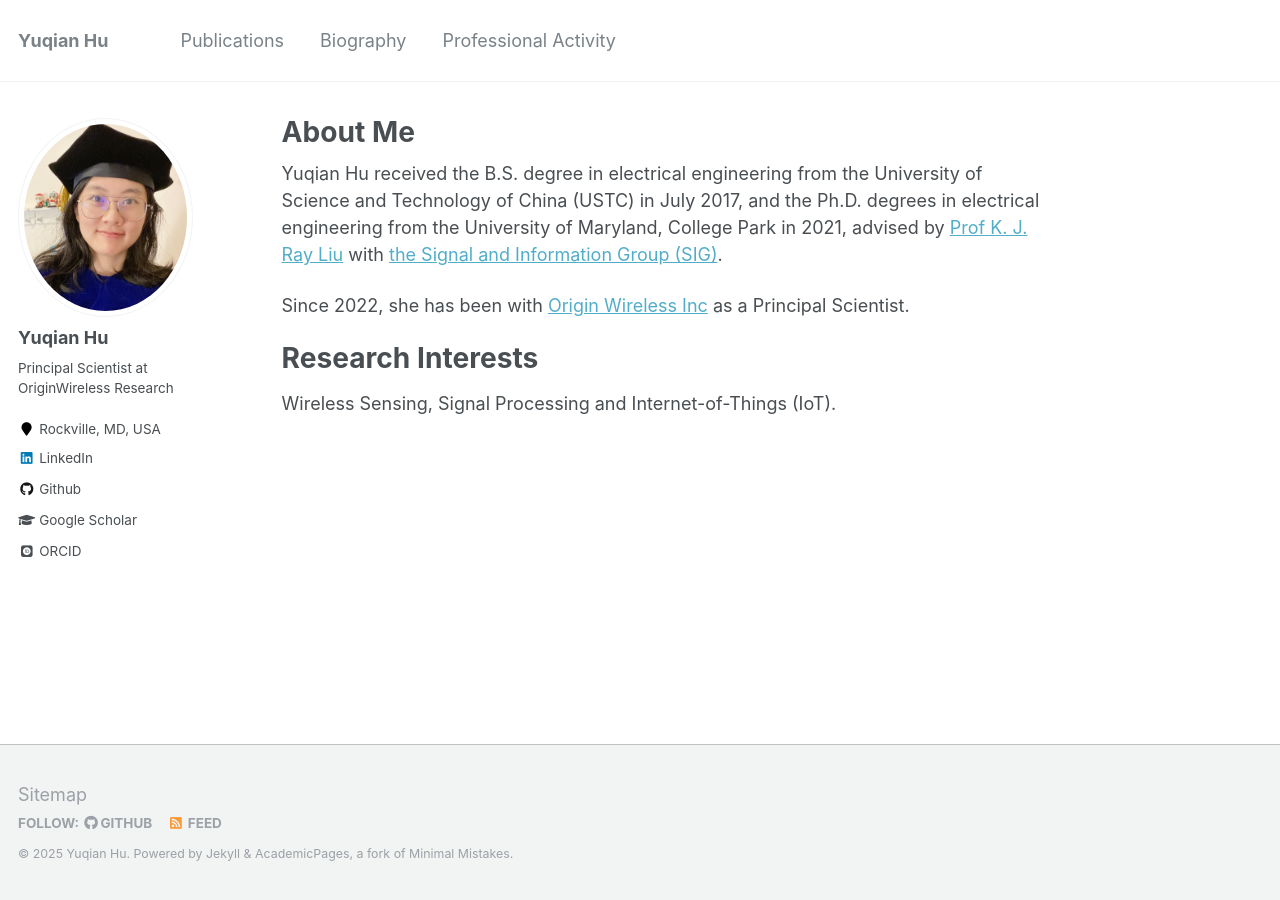
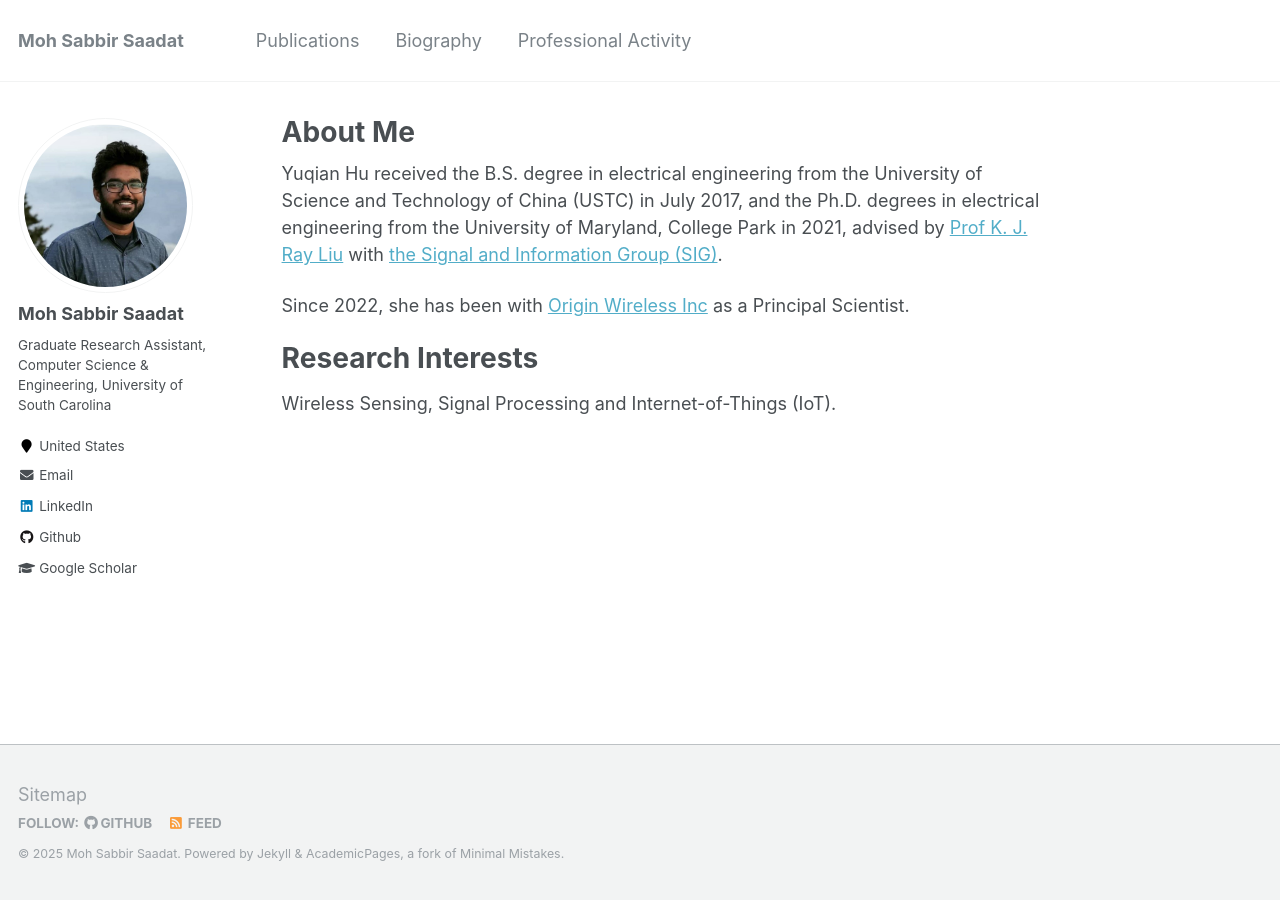
Before and after one commit to MohSaadat/MohSaadat.github.io, a Jekyll site: the page built from _pages/about.md, in a window 1280 px wide. Built offline with Jekyll 4.4.1, drawn with Linux system fonts in a browser that asks for light colours; some web fonts are replaced.

Commit message:
updated _config.yml to add my info in home page

```diff
--- a/_config.yml
+++ b/_config.yml
@@ -3,17 +3,17 @@
 # This config file is meant for settings that affect your entire site, values
 # which you are expected to set up once and rarely need to edit after that.
 # For technical reasons, this file is *NOT* reloaded automatically when you use
-# `jekyll serve`. If you change this file, please restart the server process.
+# `bundle exec jekyll serve -l -H localhost -P 4001`. If you change this file, please restart the server process.
 
 # Site Settings
 locale                   : "en-US"
-title                    : "Yuqian Hu"
+title                    : "Moh Sabbir Saadat"
 title_separator          : "-"
-name                     : &name "Yuqian Hu"
-description              : &description "Principal Scientist at Origin Wireless AI"
+name                     : &name "Moh Sabbir Saadat"
+description              : &description "Moh's website"
 url                      : https://mohsaadat.github.io # the base hostname & protocol for your site e.g. "https://mmistakes.github.io"
 baseurl                  : "" # the subpath of your site, e.g. "/blog"
-repository               : "yuqianhu09/yuqianhu09.github.io"
+repository               : "mohsaadat/mohsaadat.github.io"
 teaser                   :  # filename of teaser fallback teaser image placed in /images/, .e.g. "500x300.png"
 breadcrumbs              : false # true, false (default)
 words_per_minute         : 160
@@ -80,14 +80,18 @@ analytics:
 
 # Site Author
 author:
-  name             : "Yuqian Hu"
-  avatar           : "yuqianhu2.jpg"
-  bio              : "Principal Scientist at OriginWireless Research"
-  location         : "Rockville, MD, USA"
+  name             : "Moh Sabbir Saadat"
+  pronouns         : "He / Him"
+  avatar           : "msaadat_profile.jpg"
+  bio              : |
+                      Graduate Research Assistant,
+                      Computer Science & Engineering,
+                      University of South Carolina
+  location         : "United States"
   employer         :
   pubmed           :
-  googlescholar    :  "https://scholar.google.com/citations?user=k1G0E9AAAAAJ&hl=en"
-  email            :
+  googlescholar    :  "https://scholar.google.com/citations?hl=en&user=fNs8oFAAAAAJ"
+  email            :  msaadat@email.sc.edu
   researchgate     :  # example: "https://www.researchgate.net/profile/yourprofile"
   uri              :
   bitbucket        :
@@ -96,14 +100,14 @@ author:
   flickr           :
   facebook         :
   foursquare       :
-  github           : "yuqianhu09"
+  github           : "mohsaadat"
   google_plus      :
   keybase          :
   instagram        :
   impactstory      : # "https://profiles.impactstory.org/u/xxxx-xxxx-xxxx-xxxx"
   lastfm           :
-  linkedin         : "yuqian-hu"
-  orcid            : "https://orcid.org/0000-0002-1853-2449"
+  linkedin         : "mohsaadat"
+  orcid            : #"https://orcid.org/0000-0002-1853-2449"
   pinterest        :
   soundcloud       :
   stackoverflow    : # http://stackoverflow.com/users/123456/username
```
Also changed, not shown: images/msaadat_profile.jpg (added).
